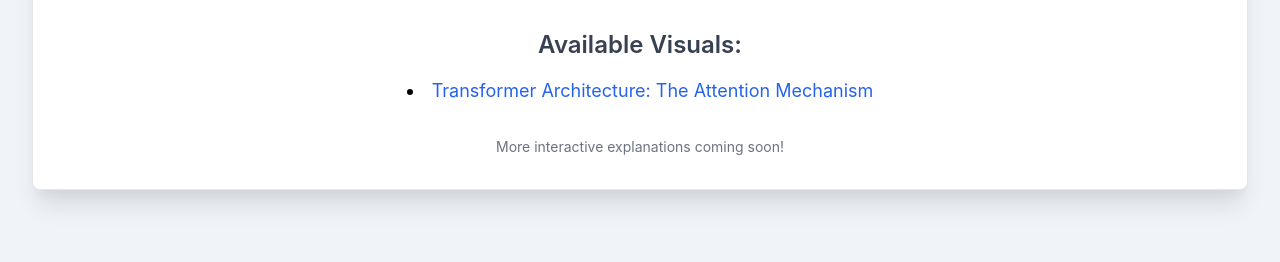
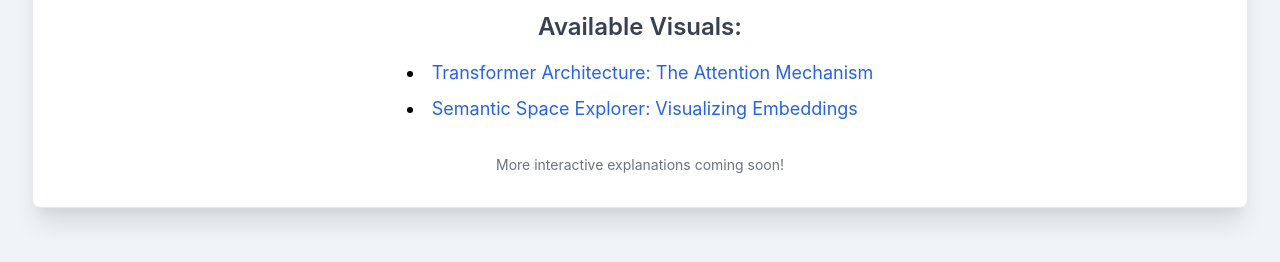
Before and after one commit to jdfetterly/notion-embeds, a plain HTML site: page index.html in a window 1280 px wide. Shown: the part 368-630 px from the top of the page. Drawn offline with nearby package versions, Linux system fonts and the light colour scheme.

Commit message:
Update index.html

```diff
--- a/index.html
+++ b/index.html
@@ -22,6 +22,7 @@
         <h2 class="text-2xl font-semibold text-gray-700 mb-4">Available Visuals:</h2>
         <ul class="list-disc list-inside space-y-2 text-lg text-left inline-block">
             <li><a href="transformer_attention.html" class="text-blue-600 hover:text-blue-800 hover:underline">Transformer Architecture: The Attention Mechanism</a></li>
+            <li><a href="embeddings_explorer.html" class="text-blue-600 hover:text-blue-800 hover:underline">Semantic Space Explorer: Visualizing Embeddings</a></li>
             </ul>
 
         <p class="text-gray-500 text-sm mt-8">
```
